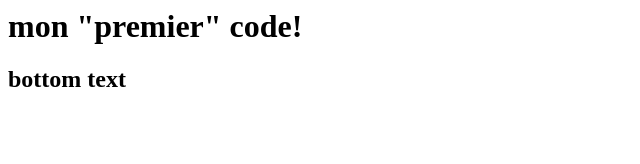
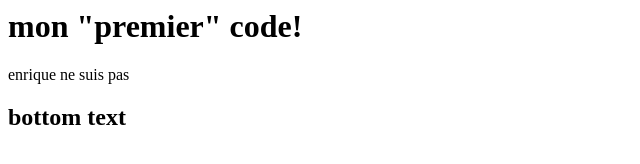
Before and after one commit to Bratman117/premier-depot-inf1a-2021, a plain HTML site: page index.html in a window 1280 px wide. Shown: the whole page, without its empty margins (0-640 px from the left). Drawn offline with Linux system fonts and the light colour scheme.

Commit message:
enrique ne suis pas

```diff
--- a/index.html
+++ b/index.html
@@ -1,2 +1,3 @@
 <h1>mon "premier" code!</h1>
+<p>enrique ne suis pas</p>
 <h2>bottom text</h2>
```
